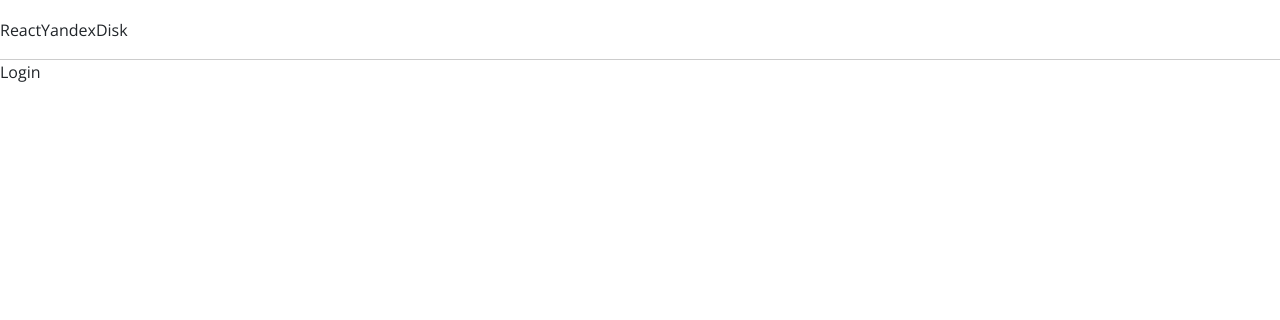
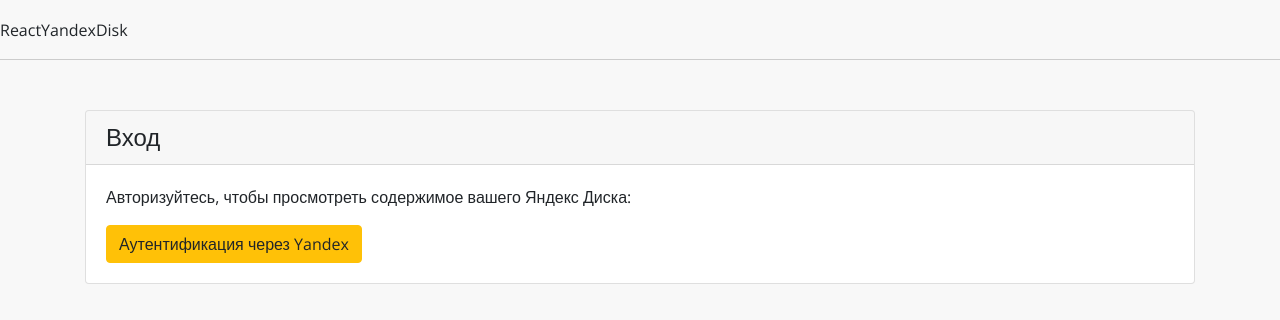
Before and after one commit to prikhodko-an/react-yandex-disk, a React (Create React App) app: page /login in a window 1280 px wide. Shown: the top 320 px of the page. Built offline with nearby package versions, Linux system fonts and the light colour scheme.

Commit message:
Add Login page markup

```diff
--- a/src/index.css
+++ b/src/index.css
@@ -1,6 +1,7 @@
 body {
   margin: 0;
   padding: 0;
+  background: #f8f8f8;
   font-family: 'Open Sans', sans-serif;
   -webkit-font-smoothing: antialiased;
   -moz-osx-font-smoothing: grayscale;
--- /dev/null
+++ b/src/scenes/Login/index.module.scss
@@ -0,0 +1,3 @@
+.card {
+  margin-top: 50px;
+}
--- a/src/scenes/Login/index.tsx
+++ b/src/scenes/Login/index.tsx
@@ -1,5 +1,42 @@
-import React from 'react';
+import React, { PureComponent } from 'react';
+import { RouteComponentProps } from 'react-router-dom';
+import Container from 'react-bootstrap/Container';
+import Card from 'react-bootstrap/Card';
+import Button from 'react-bootstrap/Button';
+import { APP_CLIENT_ID } from '../../services/config.json';
 
-const Login = () => <div>Login</div>;
+import styles from './index.module.scss';
+
+interface IProps extends RouteComponentProps {}
+
+class Login extends PureComponent<IProps> {
+  componentDidMount() {
+    if (this.props.location.hash) {
+      const token = (/access_token=([^&]+)/ as any).exec(
+        document.location.hash
+      )[1];
+    }
+  }
+  render() {
+    return (
+      <Container>
+        <Card className={styles.card}>
+          <Card.Header as="h4">Вход</Card.Header>
+          <Card.Body>
+            <Card.Text>
+              Авторизуйтесь, чтобы просмотреть содержимое вашего Яндекс Диска:
+            </Card.Text>
+            <Button
+              variant="warning"
+              href={`https://oauth.yandex.ru/authorize?response_type=token&client_id=${APP_CLIENT_ID}`}
+            >
+              Аутентификация через Yandex
+            </Button>
+          </Card.Body>
+        </Card>
+      </Container>
+    );
+  }
+}
 
 export default Login;
--- /dev/null
+++ b/src/services/config.json
@@ -0,0 +1,3 @@
+{
+  "APP_CLIENT_ID": "96609dffce4a4e52b47d91b531d11978"
+}
```
